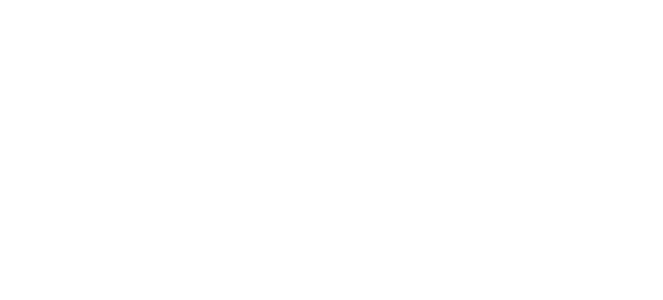
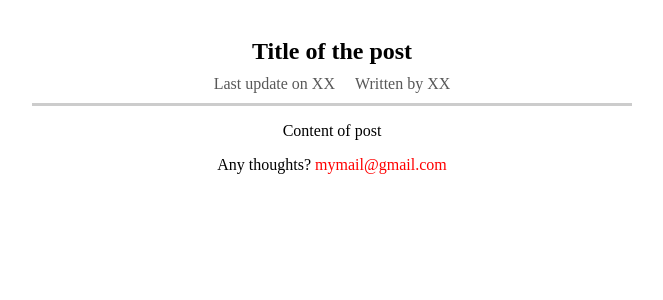
Before and after one commit to stephangriesel/learning-vuejs, a Nuxt app in the folder Projects/vue-blog/: page /posts/1 in a window 1280 px wide. Before the commit this address had no page. Shown: the top 300 px of the page, without its empty margins (308-971 px from the left). Built offline with nearby package versions, Linux system fonts and the light colour scheme.

Commit message:
set up sections

```diff
--- /dev/null
+++ b/Projects/vue-blog/pages/about/index.vue
@@ -0,0 +1,36 @@
+<template>
+  <div class="about-page">
+    <h1>This is my "About Me" Page!</h1>
+    <p>
+      Lorem ipsum, dolor sit amet consectetur adipisicing elit. Totam officiis
+      ab voluptatibus assumenda error quas deleniti eius? Suscipit, numquam?
+      Quis aliquid non animi numquam amet voluptas dolorum sunt aspernatur
+      commodi?
+    </p>
+    <p>
+      Lorem ipsum, dolor sit amet consectetur adipisicing elit. Totam officiis
+      ab voluptatibus assumenda error quas deleniti eius? Suscipit, numquam?
+      Quis aliquid non animi numquam amet voluptas dolorum sunt aspernatur
+      commodi?
+    </p>
+    <p>
+      Lorem ipsum, dolor sit amet consectetur adipisicing elit. Totam officiis
+      ab voluptatibus assumenda error quas deleniti eius? Suscipit, numquam?
+      Quis aliquid non animi numquam amet voluptas dolorum sunt aspernatur
+      commodi?
+    </p>
+    <p>
+      Lorem ipsum, dolor sit amet consectetur adipisicing elit. Totam officiis
+      ab voluptatibus assumenda error quas deleniti eius? Suscipit, numquam?
+      Quis aliquid non animi numquam amet voluptas dolorum sunt aspernatur
+      commodi?
+    </p>
+  </div>
+</template>
+
+<style scoped>
+.about-page {
+  text-align: center;
+  padding: 30px;
+}
+</style>
--- /dev/null
+++ b/Projects/vue-blog/pages/posts/_id/index.vue
@@ -0,0 +1,71 @@
+<template>
+  <div class="single-post-page">
+    <section class="post">
+      <h1 class="post-title">Title of the post</h1>
+      <div class="post-details">
+        <div class="post-detail">Last update on XX</div>
+        <div class="post-detail">Written by XX</div>
+      </div>
+      <p class="post-content">Content of post</p>
+      <div class="post-feedback">
+        <p>
+          Any thoughts? <a href="mailto:mymail@gmail.com">mymail@gmail.com</a>
+        </p>
+      </div>
+    </section>
+  </div>
+</template>
+
+<style scoped>
+.single-post-page {
+  padding: 30px;
+  text-align: center;
+  box-sizing: border-box;
+}
+
+.post {
+  width: 100%;
+}
+
+@media (min-width: 768px) {
+  .post {
+    width: 600px;
+    margin: auto;
+  }
+}
+
+.post-title {
+  margin: 0;
+}
+
+.post-details {
+  padding: 10px;
+  box-sizing: border-box;
+  border-bottom: 3px solid #ccc;
+  display: flex;
+  justify-content: center;
+  align-items: center;
+  flex-direction: column;
+}
+
+@media (min-width: 768px) {
+  .post-details {
+    flex-direction: row;
+  }
+}
+
+.post-detail {
+  color: rgb(88, 88, 88);
+  margin: 0 10px;
+}
+
+.post-feedback a {
+  color: red;
+  text-decoration: none;
+}
+
+.post-feedback a:hover,
+.post-feedback a:active {
+  color: salmon;
+}
+</style>
--- /dev/null
+++ b/Projects/vue-blog/pages/posts/index.vue
@@ -0,0 +1,11 @@
+<template>
+  <div class="posts-page"></div>
+</template>
+
+<style scoped>
+.posts-page {
+  display: flex;
+  justify-content: center;
+  align-items: center;
+}
+</style>
```
